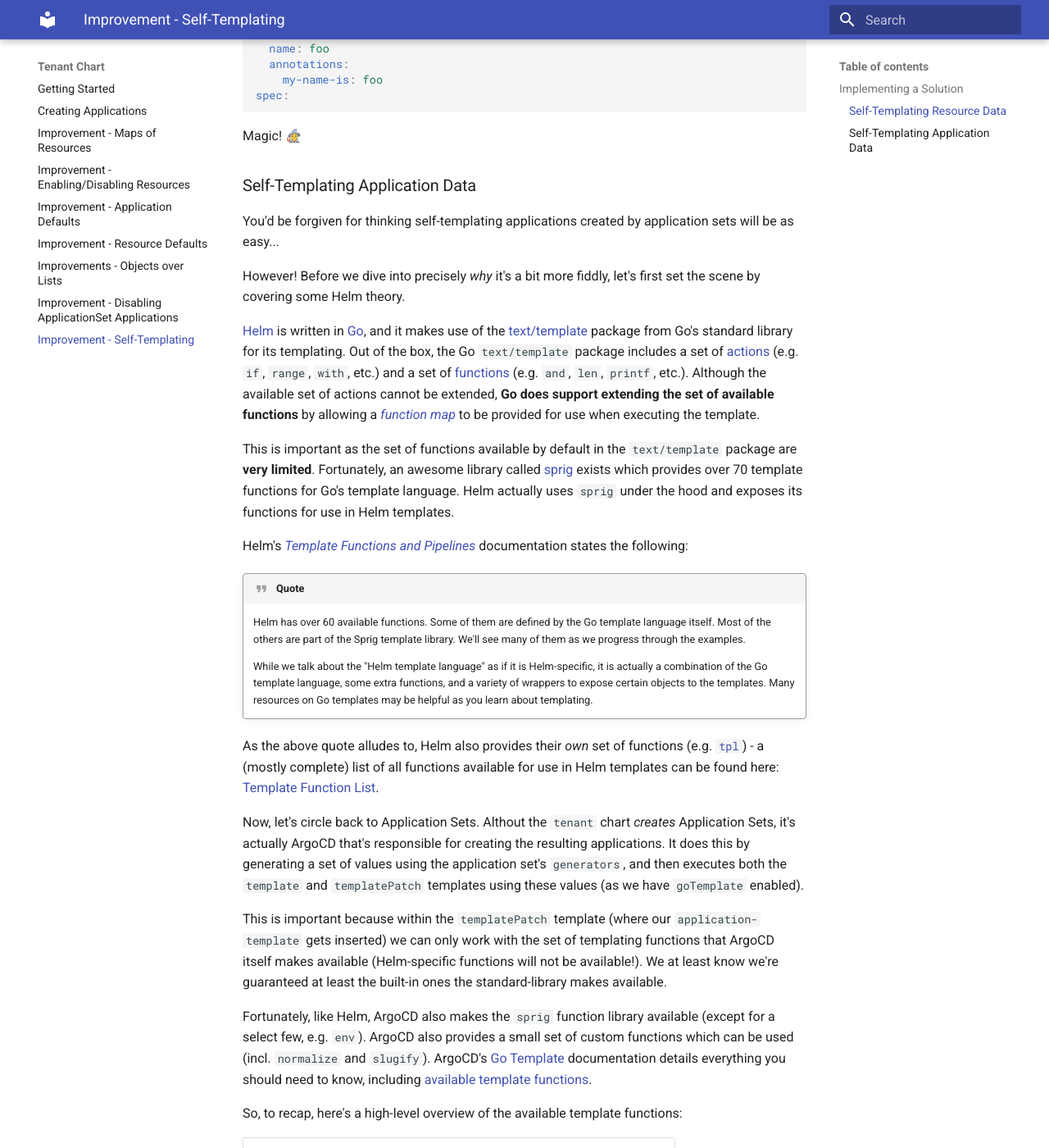
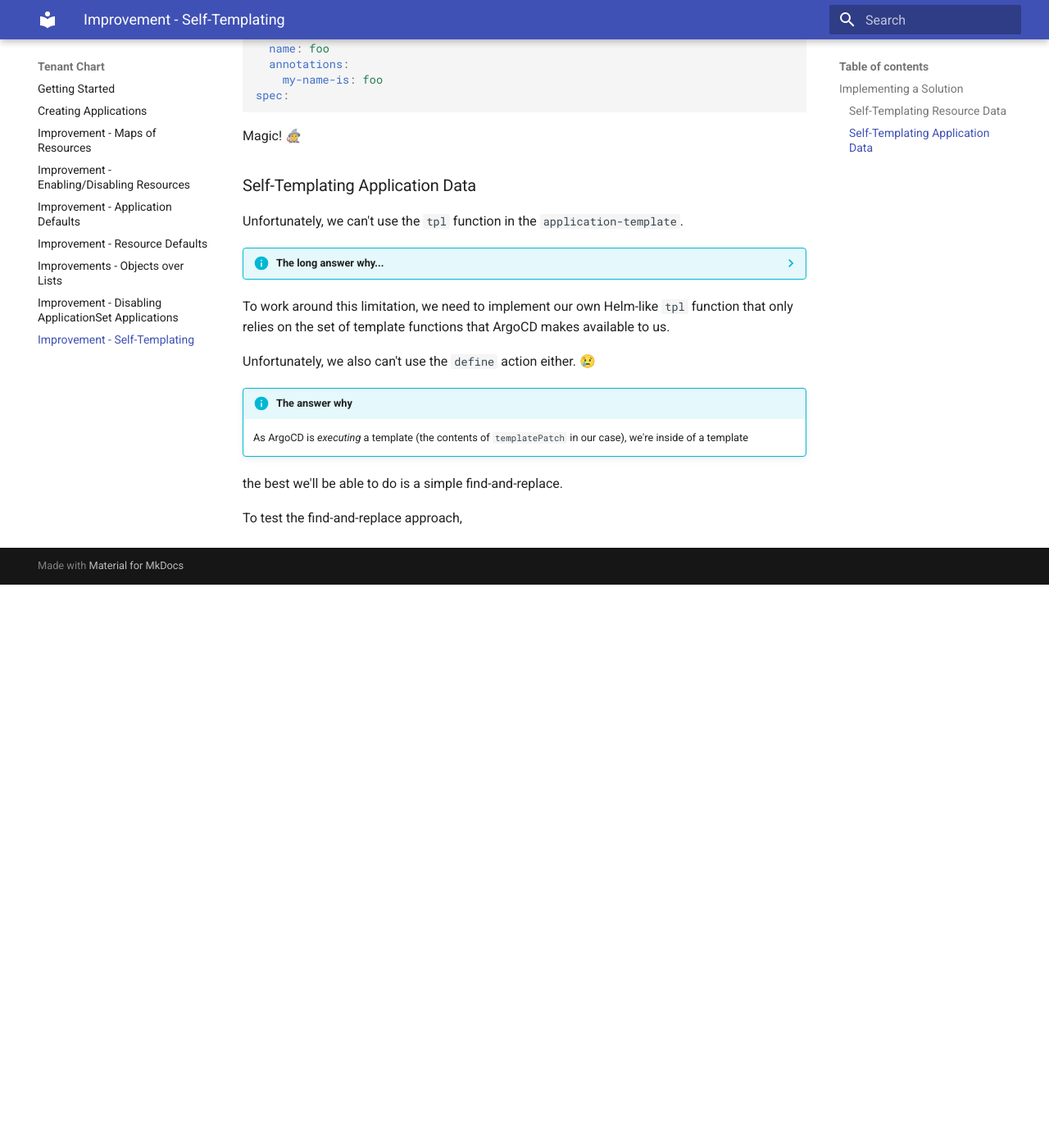
Before and after one commit to tombulled/tenant, an MkDocs documentation site: the page built from docs/09-improvement-self-templating.md, in a window 1280 px wide and 1400 px high, scrolled down 4350 px. Shown: the whole window at 82% size. Built offline with MkDocs 1.6.1 and Material for MkDocs 9.7.7, drawn with Linux system fonts in a browser that asks for light colours; after the commit the page ends 5063 px from its top, so only the background shows below that; some of the changed text lies outside the part shown.

Commit message:
feat: start documenting why we can't use 'define'

```diff
--- a/docs/01-getting-started.md
+++ b/docs/01-getting-started.md
@@ -2,9 +2,7 @@
 
 ## Introduction
 
-The `tenant` Helm chart is designed to model a single "tenant" of a (optionally multi-tenanted) Kubernetes cluster, where a "tenant" is loosely defined as:
-
-> An owner of one or more namespaces that wishes to deploy their workloads
+The `tenant` Helm chart is designed to model a single "tenant" of a (optionally multi-tenanted) Kubernetes cluster.
 
 Importantly, this chart is designed to be deployed **per tenant**. This chart also functions as a powerful [App of Apps](https://argo-cd.readthedocs.io/en/stable/operator-manual/cluster-bootstrapping/#app-of-apps-pattern-alternative).
 
--- a/docs/09-improvement-self-templating.md
+++ b/docs/09-improvement-self-templating.md
@@ -189,35 +189,51 @@ Magic! :mage:
 
 ### Self-Templating Application Data
 
-You'd be forgiven for thinking self-templating applications created by application sets will be as easy...
+Unfortunately, we can't use the `tpl` function in the `application-template`.
 
-However! Before we dive into precisely *why* it's a bit more fiddly, let's first set the scene by covering some Helm theory.
+??? info "The long answer why..."
 
-[Helm](https://helm.sh/) is written in [Go](https://go.dev/), and it makes use of the [text/template](https://pkg.go.dev/text/template) package from Go's standard library for its templating.
-Out of the box, the Go `text/template` package includes a set of [actions](https://pkg.go.dev/text/template#hdr-Actions) (e.g. `if`, `range`, `with`, etc.) and a set of [functions](https://pkg.go.dev/text/template#hdr-Functions) (e.g. `and`, `len`, `printf`, etc.). Although the available set of actions cannot be extended, **Go does support extending the set of available functions** by allowing a [*function map*](https://pkg.go.dev/text/template#Template.Funcs) to be provided for use when executing the template.
+    [Helm](https://helm.sh/) is written in [Go](https://go.dev/), and it makes use of the [text/template](https://pkg.go.dev/text/template) package from Go's standard library for its templating.
+    Out of the box, the Go `text/template` package includes a set of [actions](https://pkg.go.dev/text/template#hdr-Actions) (e.g. `if`, `range`, `with`, etc.) and a set of [functions](https://pkg.go.dev/text/template#hdr-Functions) (e.g. `and`, `len`, `printf`, etc.). Although the available set of actions cannot be extended, **Go does support extending the set of available functions** by allowing a [*function map*](https://pkg.go.dev/text/template#Template.Funcs) to be provided for use when executing the template.
 
-This is important as the set of functions available by default in the `text/template` package are **very limited**. Fortunately, an awesome library called [sprig](https://masterminds.github.io/sprig/) exists which provides over 70 template functions for Go's template language. Helm actually uses `sprig` under the hood and exposes its functions for use in Helm templates.
+    This is important as the set of functions available by default in the `text/template` package are **very limited**. Fortunately, an awesome library called [sprig](https://masterminds.github.io/sprig/) exists which provides over 70 template functions for Go's template language. Helm actually uses `sprig` under the hood and exposes its functions for use in Helm templates.
 
-Helm's [*Template Functions and Pipelines*](https://helm.sh/docs/chart_template_guide/functions_and_pipelines/) documentation states the following:
+    Helm's [*Template Functions and Pipelines*](https://helm.sh/docs/chart_template_guide/functions_and_pipelines/) documentation states the following:
 
-!!! quote
-	Helm has over 60 available functions. Some of them are defined by the Go template language itself. Most of the others are part of the Sprig template library. We'll see many of them as we progress through the examples.
+    !!! quote
+    	Helm has over 60 available functions. Some of them are defined by the Go template language itself. Most of the others are part of the Sprig template library. We'll see many of them as we progress through the examples.
 
-    While we talk about the "Helm template language" as if it is Helm-specific, it is actually a combination of the Go template language, some extra functions, and a variety of wrappers to expose certain objects to the templates. Many resources on Go templates may be helpful as you learn about templating.
+        While we talk about the "Helm template language" as if it is Helm-specific, it is actually a combination of the Go template language, some extra functions, and a variety of wrappers to expose certain objects to the templates. Many resources on Go templates may be helpful as you learn about templating.
 
-As the above quote alludes to, Helm also provides their *own* set of functions (e.g. [`tpl`](https://helm.sh/docs/howto/charts_tips_and_tricks/#using-the-tpl-function)) - a (mostly complete) list of all functions available for use in Helm templates can be found here: [Template Function List](https://helm.sh/docs/chart_template_guide/function_list/).
+    As the above quote alludes to, Helm also provides their *own* set of functions (e.g. [`tpl`](https://helm.sh/docs/howto/charts_tips_and_tricks/#using-the-tpl-function)) - a (mostly complete) list of all functions available for use in Helm templates can be found here: [Template Function List](https://helm.sh/docs/chart_template_guide/function_list/).
 
-Now, let's circle back to Application Sets. Althout the `tenant` chart *creates* Application Sets, it's actually ArgoCD that's responsible for creating the resulting applications. It does this by generating a set of values using the application set's `generators`, and then executes both the `template` and `templatePatch` templates using these values (as we have `goTemplate` enabled).
+    Now, let's circle back to Application Sets. Althout the `tenant` chart *creates* Application Sets, it's actually ArgoCD that's responsible for creating the resulting applications. It does this by generating a set of values using the application set's `generators`, and then executes both the `template` and `templatePatch` templates using these values (as we have `goTemplate` enabled).
 
-This is important because within the `templatePatch` template (where our `application-template` gets inserted) we can only work with the set of templating functions that ArgoCD itself makes available (Helm-specific functions will not be available!). We at least know we're guaranteed at least the built-in ones the standard-library makes available.
+    This is important because within the `templatePatch` template (where our `application-template` gets inserted) we can only work with the set of templating functions that ArgoCD itself makes available (Helm-specific functions will not be available!). We at least know we're guaranteed at least the built-in ones the standard-library makes available.
 
-Fortunately, like Helm, ArgoCD also makes the `sprig` function library available (except for a select few, e.g. `env`). ArgoCD also provides a small set of custom functions which can be used (incl. `normalize` and `slugify`). ArgoCD's [Go Template](https://argo-cd.readthedocs.io/en/stable/operator-manual/applicationset/GoTemplate/) documentation details everything you should need to know, including [available template functions](https://argo-cd.readthedocs.io/en/stable/operator-manual/applicationset/GoTemplate/#available-template-functions).
+    Fortunately, like Helm, ArgoCD also makes the `sprig` function library available (except for a select few, e.g. `env`). ArgoCD also provides a small set of custom functions which can be used (incl. `normalize` and `slugify`). ArgoCD's [Go Template](https://argo-cd.readthedocs.io/en/stable/operator-manual/applicationset/GoTemplate/) documentation details everything you should need to know, including [available template functions](https://argo-cd.readthedocs.io/en/stable/operator-manual/applicationset/GoTemplate/#available-template-functions).
 
-So, to recap, here's a high-level overview of the available template functions:
+    So, to recap, here's a high-level overview of the available set of template functions:
 
-|                           | Helm Templates     | ArgoCD ApplicationSet Templates |
-| ------------------------- | ------------------ | ------------------------------- |
-| `text/template` Built-Ins | :heavy_check_mark: | :heavy_check_mark:              |
-| Sprig                     | :heavy_check_mark: | :heavy_check_mark:              |
-| Helm functions            | :heavy_check_mark: |                                 |
-| ArgoCD functions          |                    | :heavy_check_mark:              |
+    |                           | Helm Templates     | ArgoCD ApplicationSet Templates |
+    | ------------------------- | ------------------ | ------------------------------- |
+    | `text/template` Built-Ins | :heavy_check_mark: | :heavy_check_mark:              |
+    | Sprig                     | :heavy_check_mark: | :heavy_check_mark:              |
+    | Helm functions            | :heavy_check_mark: |                                 |
+    | ArgoCD functions          |                    | :heavy_check_mark:              |
+
+    Unfortunately, as ArgoCD doesn't expose a Helm-like `tpl` function, it's therefore not possible to use it in our `application-template` template.
+
+    (However, there is [a PR open to add it!](https://github.com/argoproj/argo-cd/pull/26614))
+
+To work around this limitation, we need to implement our own Helm-like `tpl` function that only relies on the set of template functions that ArgoCD makes available to us.
+
+Unfortunately, we also can't use the `define` action either. :cry:
+
+!!! info "The answer why"
+
+	As ArgoCD is *executing* a template (the contents of `templatePatch` in our case), we're inside of a template
+
+the best we'll be able to do is a simple find-and-replace.
+
+To test the find-and-replace approach,
```
